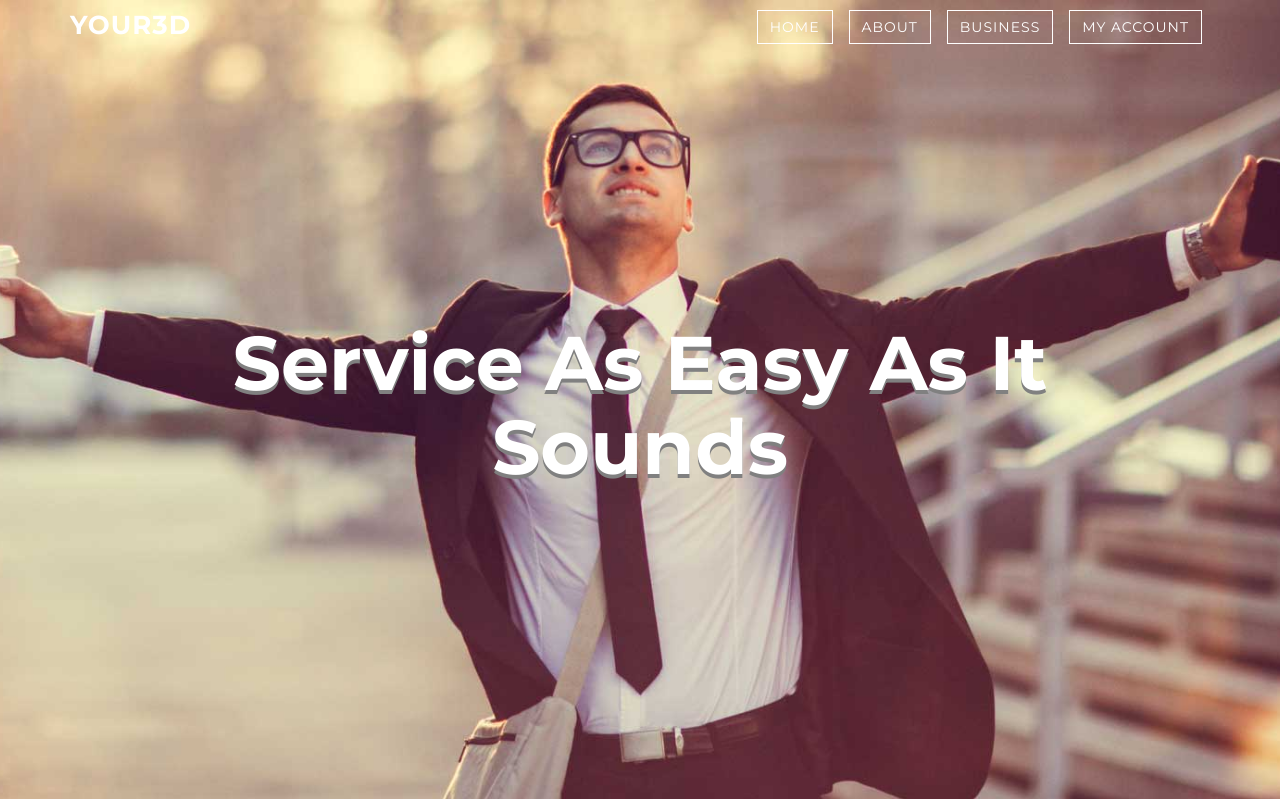
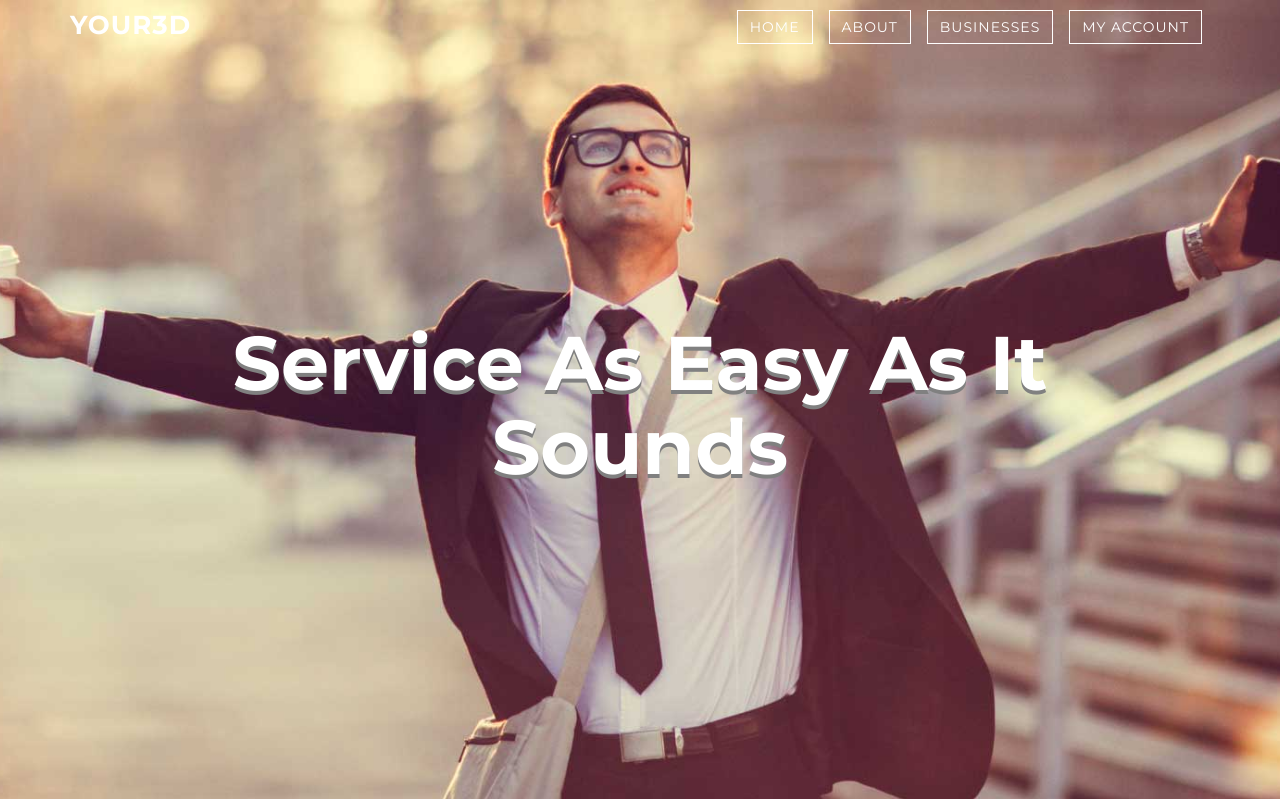
Before and after one commit to braininteractive/findyour3d, a Django app: page /about/ in a window 1280 px wide. Shown: the top 799 px of the page. Run offline with Django 3.2, Linux system fonts and the light colour scheme; some libraries are stand-ins or nearby versions.

Commit message:
wording changes

```diff
--- a/findyour3d/templates/pages/includes/menu.html
+++ b/findyour3d/templates/pages/includes/menu.html
@@ -17,7 +17,7 @@
         <li class="hidden"> <a href="#page-top"></a> </li>
         <li> <a class="page-scroll" href="{% url 'home' %}">Home</a> </li>
         <li> <a class="page-scroll" href="{% url 'about' %}">About</a> </li>
-        <li> <a class="page-scroll" href="{% url 'business' %}">Business</a> </li>
+        <li> <a class="page-scroll" href="{% url 'business' %}">Businesses</a> </li>
         {#                    <li> <a class="page-scroll" href="#services">Services</a> </li>#}
         {#                    <li> <a class="page-scroll" href="#works">Portfolio</a> </li>#}
         {% if request.user.is_authenticated %}
```
